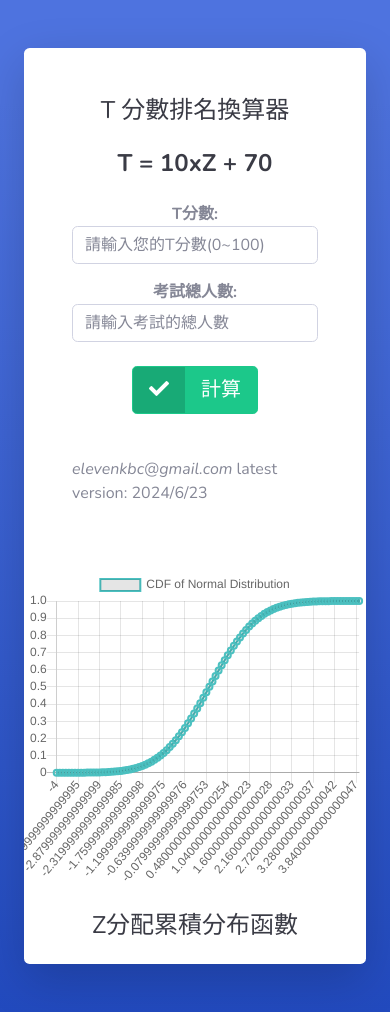
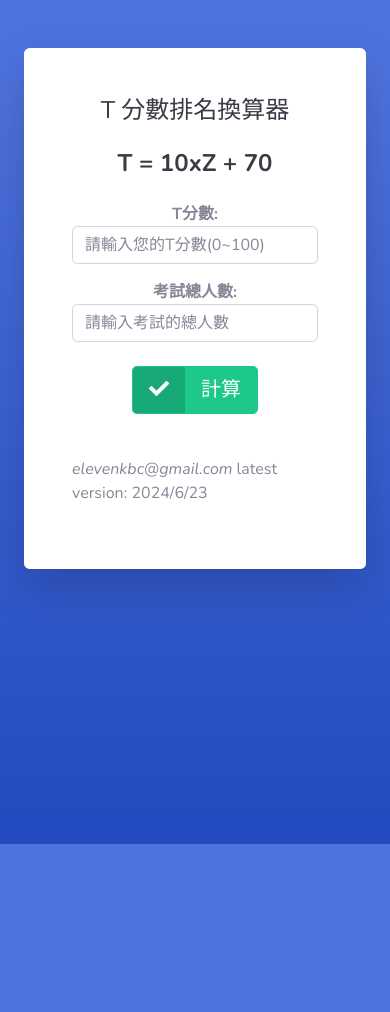
Before and after one commit to elevenkbc/elevenkbc.github.io, a plain HTML site: page index.html in a window 390 px wide. After the commit the page ends 844 px from the top, so only its background shows below. Drawn offline with nearby package versions, Linux system fonts and the light colour scheme.

Commit message:
adjust layout hidden CDF in mobile device

```diff
--- a/index.html
+++ b/index.html
@@ -70,7 +70,7 @@
                   <p> <em> elevenkbc@gmail.com </em> latest version: 2024/6/23</p>
                 </div>
               </div>
-              <div class="col-lg-6">
+              <div class="d-none d-md-block col-lg-6">
                 <canvas id="t_score_cdf"  height="300"></canvas>
                 <h3 class="h4 text-gray-900 mb-4 text-center">Z分配累積分布函數</h3>
               </div>
```
